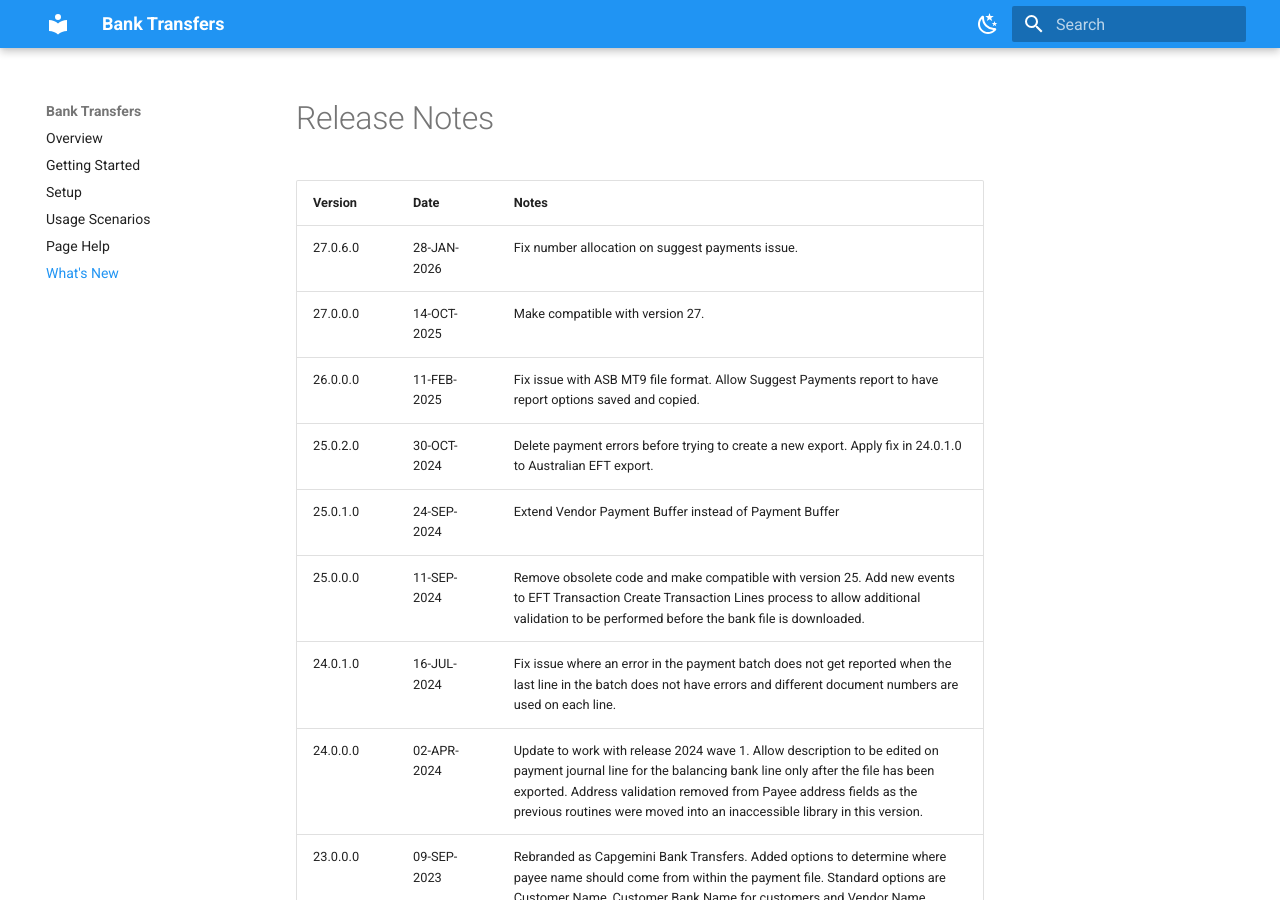
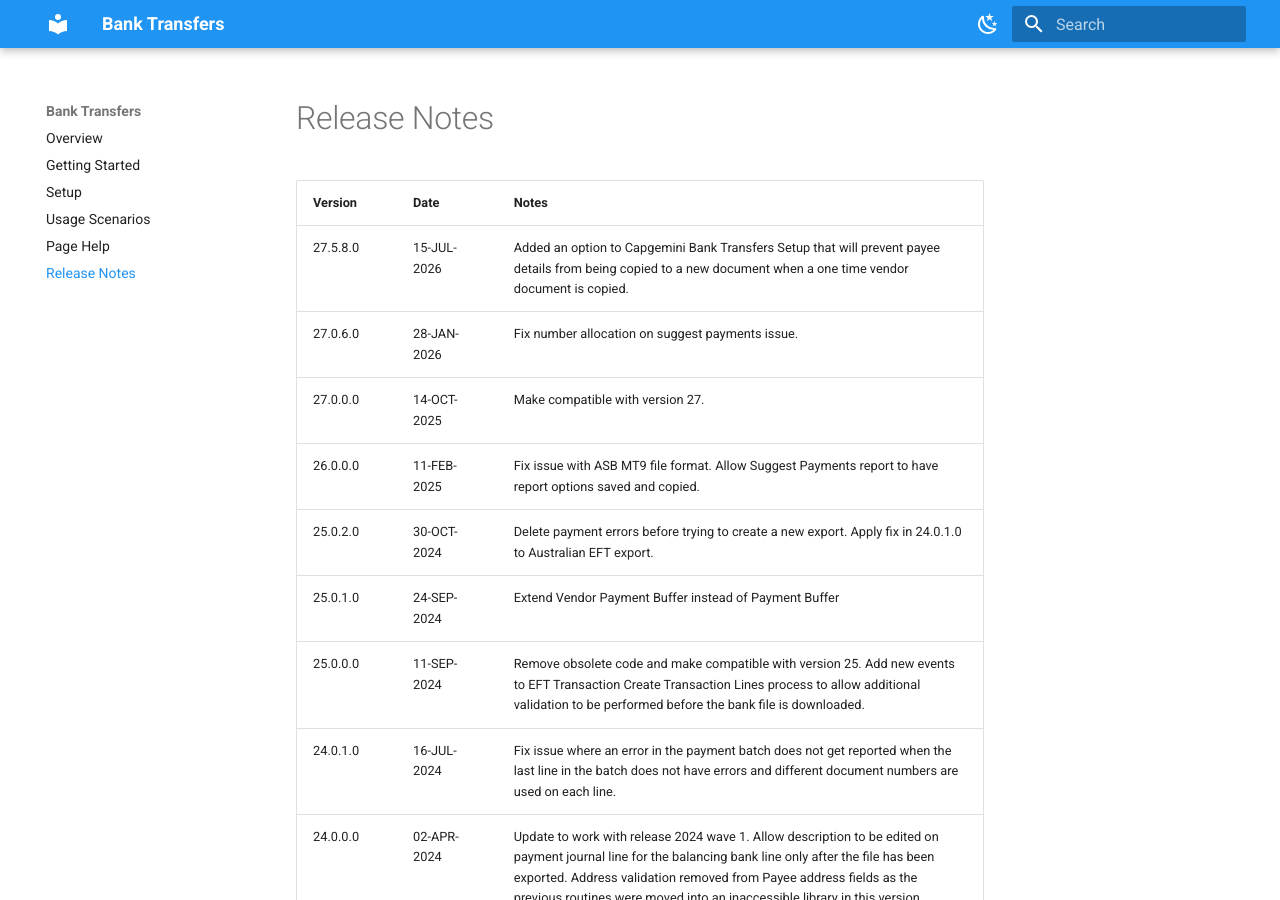
Before and after one commit to CapgeminiNZDyn365BC/Bank-Transfers-Docs, an MkDocs documentation site: the page built from docs/release-notes.md, in a window 1280 px wide and 900 px high. Built offline with MkDocs 1.6.1 and Material for MkDocs 9.7.7, drawn with Linux system fonts in a browser that asks for light colours.

Commit message:
27.5.8.0 - update for new release

```diff
--- a/docs/what-s-new.md
+++ b/docs/release-notes.md
@@ -2,6 +2,7 @@
 
 | Version  | Date        | Notes |
 |----------|-------------|-------|
+| 27.5.8.0 | 15-JUL-2026 | Added an option to Capgemini Bank Transfers Setup that will prevent payee details from being copied to a new document when a one time vendor document is copied. |
 | 27.0.6.0 | 28-JAN-2026 | Fix number allocation on suggest payments issue. |
 | 27.0.0.0 | 14-OCT-2025 | Make compatible with version 27. |
 | 26.0.0.0 | 11-FEB-2025 | Fix issue with ASB MT9 file format. Allow Suggest Payments report to have report options saved and copied. |
--- a/mkdocs.yml
+++ b/mkdocs.yml
@@ -35,7 +35,7 @@ nav:
   - Setup: setup.md
   - Usage Scenarios: usage-scenarios.md
   - Page Help: page-help.md
-  - What's New: what-s-new.md
+  - Release Notes: release-notes.md
 
 markdown_extensions:
   - admonition
```
Also changed, not shown: docs/index.md (+1 -1 lines).
